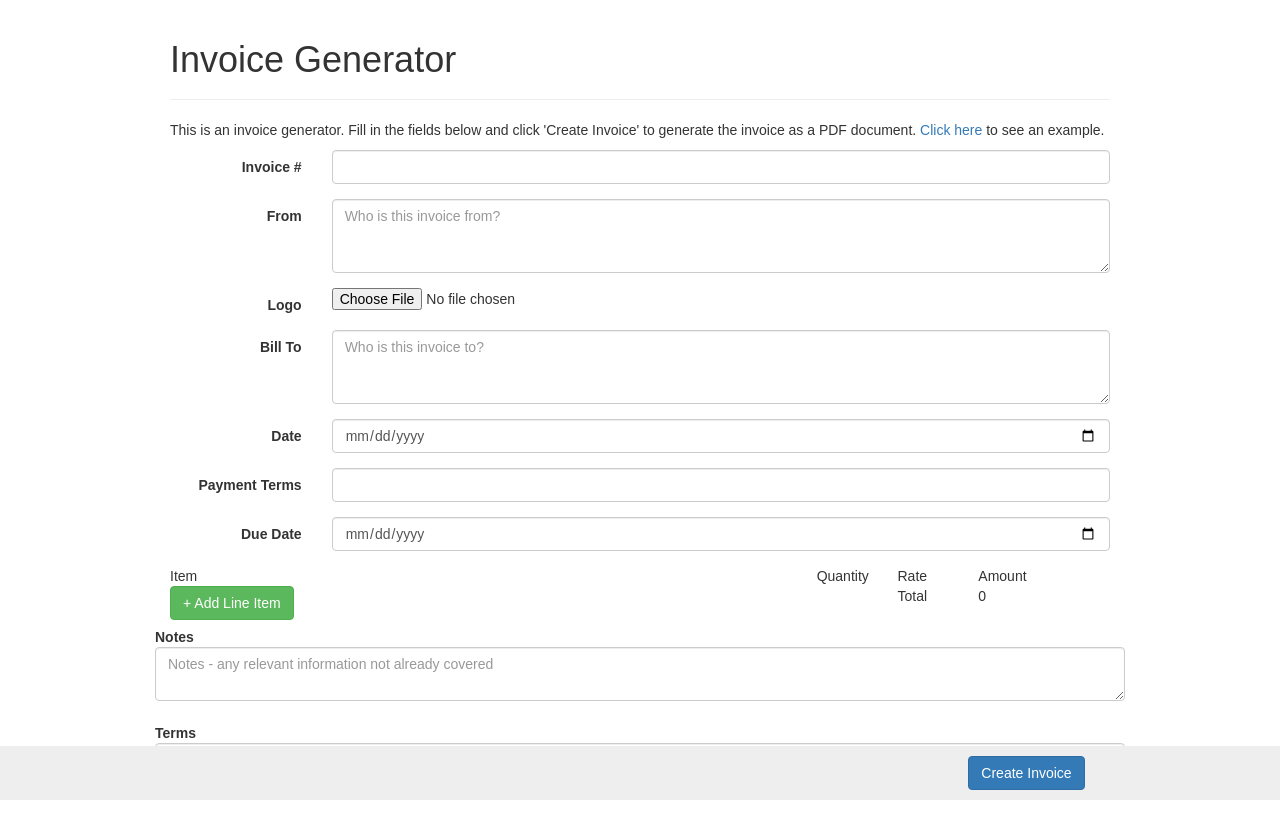
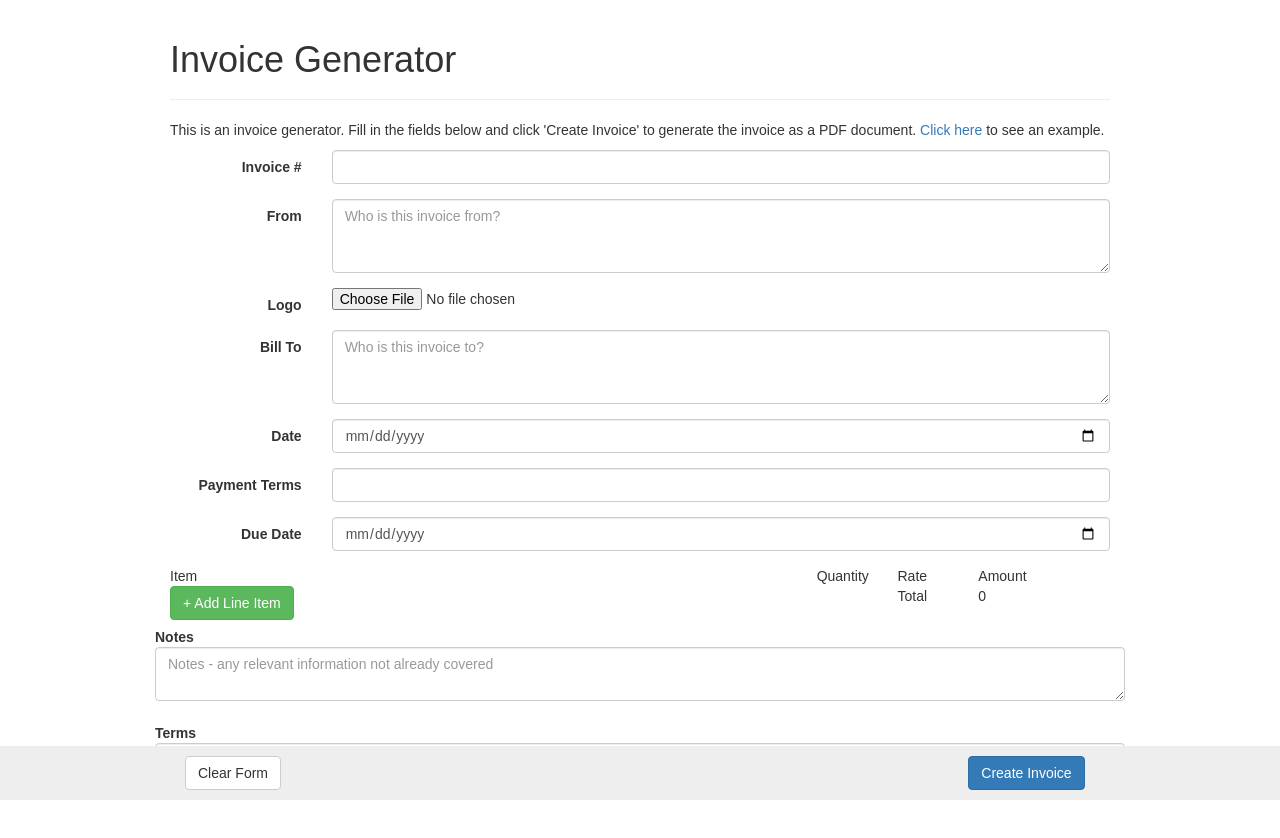
Before and after one commit to cg50x/invoice-generator, a React (Create React App) app: page / in a window 1280 px wide. Shown: the top 838 px of the page. Built offline with nearby package versions, Linux system fonts and the light colour scheme.

Commit message:
Add clear form button

```diff
--- a/src/App.js
+++ b/src/App.js
@@ -38,6 +38,7 @@ class App extends Component {
     this.onLineItemDeleteClick = this.onLineItemDeleteClick.bind(this);
     this.onLineItemAddClick = this.onLineItemAddClick.bind(this);
     this.onExampleLinkClick = this.onExampleLinkClick.bind(this);
+    this.onClearFormClick = this.onClearFormClick.bind(this);
     this.onSubmitClick = this.onSubmitClick.bind(this);
   }
 
@@ -131,6 +132,21 @@ class App extends Component {
       }],
       notes: 'This invoice does not include service fees.',
       terms: 'Payment must be made via PayPal.'
+    });
+  }
+
+  onClearFormClick() {
+    this.setState({
+      invoiceNumber: '',
+      fromName: '',
+      imageLogo: null,
+      paymentTerms: '',
+      toName: '',
+      date: '',
+      dueDate: '',
+      lineItems: [],
+      notes: '',
+      terms: ''
     });
   }
 
@@ -234,7 +250,10 @@ class App extends Component {
         </div>
         <div className="Footer-Container">
           <div className="Footer">
-            <Col smOffset={10} sm={2}>
+            <Col sm={2}>
+              <Button onClick={this.onClearFormClick}>Clear Form</Button>
+            </Col>
+            <Col smOffset={8} sm={2}>
               <Button onClick={this.onSubmitClick} bsStyle="primary">Create Invoice</Button>
             </Col>
           </div>
```
